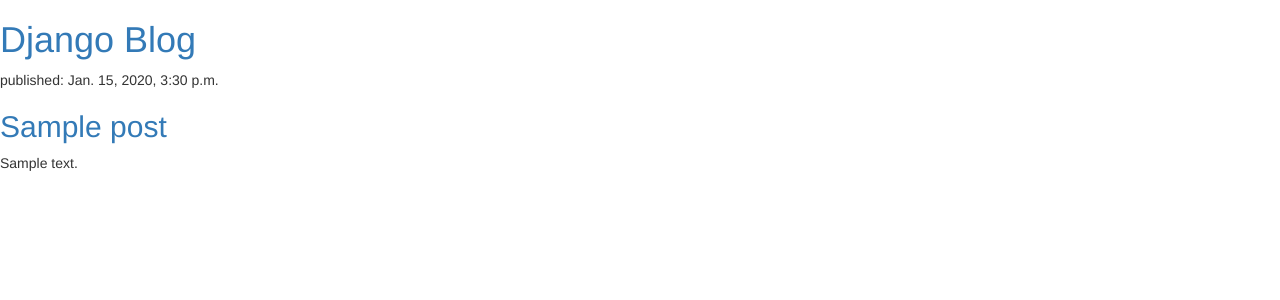
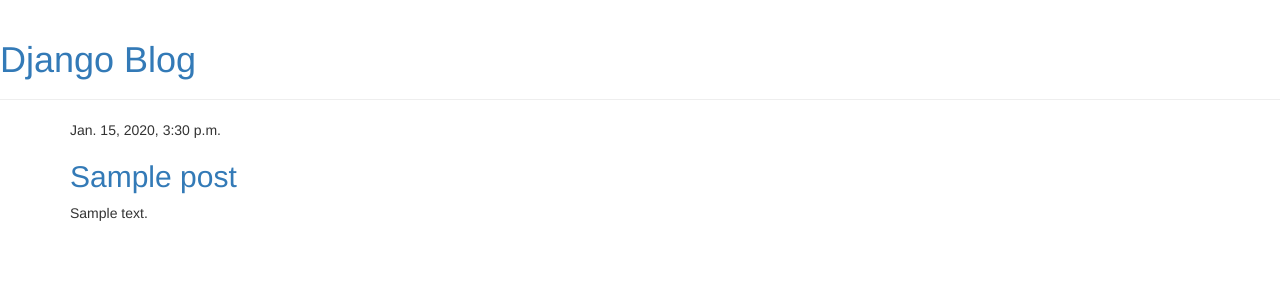
Before and after one commit to ShamanthNayak/DjangoBlog, a Django app: template blog/templates/blog/post_list.html in a window 1280 px wide. Shown: the top 300 px of the page. Run offline with Django 3.2, Linux system fonts and the light colour scheme; the template is opened without the code that fills it: values that come from a table or form of the project are taken from there, others are empty; tables that the repository leaves empty hold one stand-in row (values such as "Sample post"); some libraries are stand-ins or nearby versions.

Commit message:
Changed the html for the site.

```diff
--- /dev/null
+++ b/blog/templates/blog/base.html
@@ -0,0 +1,26 @@
+{% load static %}
+<html>
+
+<head>
+  <title>Django blog</title>
+  <link rel="stylesheet" href="//maxcdn.bootstrapcdn.com/bootstrap/3.2.0/css/bootstrap.min.css">
+  <link rel="stylesheet" href="//maxcdn.bootstrapcdn.com/bootstrap/3.2.0/css/bootstrap-theme.min.css">
+  <link href='//fonts.googleapis.com/css?family=Lobster&subset=latin,latin-ext' rel='stylesheet' type='text/css'>
+  <link rel="stylesheet" href="{% static 'css/blog.css' %}">
+</head>
+
+<body>
+    <div class="page-header">
+        <h1><a href="/">Django Blog</a></h1>
+    </div>
+    <div class="content container">
+        <div class="row">
+            <div class="col-md-8">
+            {% block content %}
+            {% endblock %}
+            </div>
+        </div>
+    </div>
+</body>
+
+</html>
--- a/blog/templates/blog/post_list.html
+++ b/blog/templates/blog/post_list.html
@@ -1,22 +1,13 @@
-{% load static %}
-<html>
-    <head>
-        <title>Django blog</title>
-        <link rel="stylesheet" href="//maxcdn.bootstrapcdn.com/bootstrap/3.2.0/css/bootstrap.min.css">
-        <link rel="stylesheet" href="//maxcdn.bootstrapcdn.com/bootstrap/3.2.0/css/bootstrap-theme.min.css">
-        <link rel="stylesheet" href="{% static 'css/blog.css' %}">
-    </head>
-    <body>
-        <div>
-            <h1><a href="/">Django Blog</a></h1>
-        </div>
+{% extends "blog/base.html" %}
 
-        {% for post in posts %}
-            <div>
-                <p>published: {{ post.published_date }}</p>
-                <h2><a href="">{{ post.title }}</a></h2>
-                <p>{{ post.text|linebreaksbr }}</p>
-            </div>
-        {% endfor %}
-    </body>
-</html>
+{% block content %}
+  {% for post in posts %}
+  <div class="post">
+    <div class="date">
+       {{ post.published_date }}
+    </div>
+    <h2><a href="">{{ post.title }}</a></h2>
+    <p>{{ post.text|linebreaksbr }}</p>
+  </div>
+  {% endfor %}
+{% endblock %}
```
